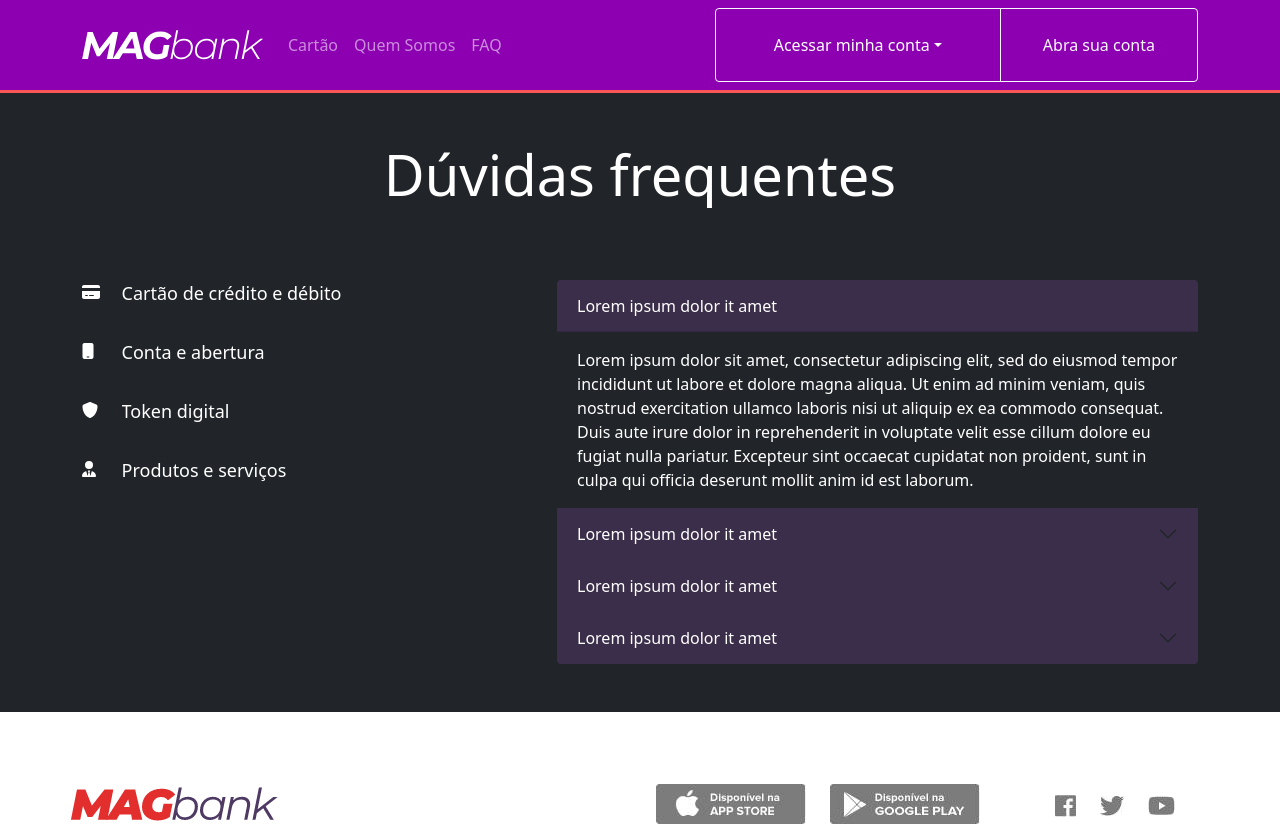
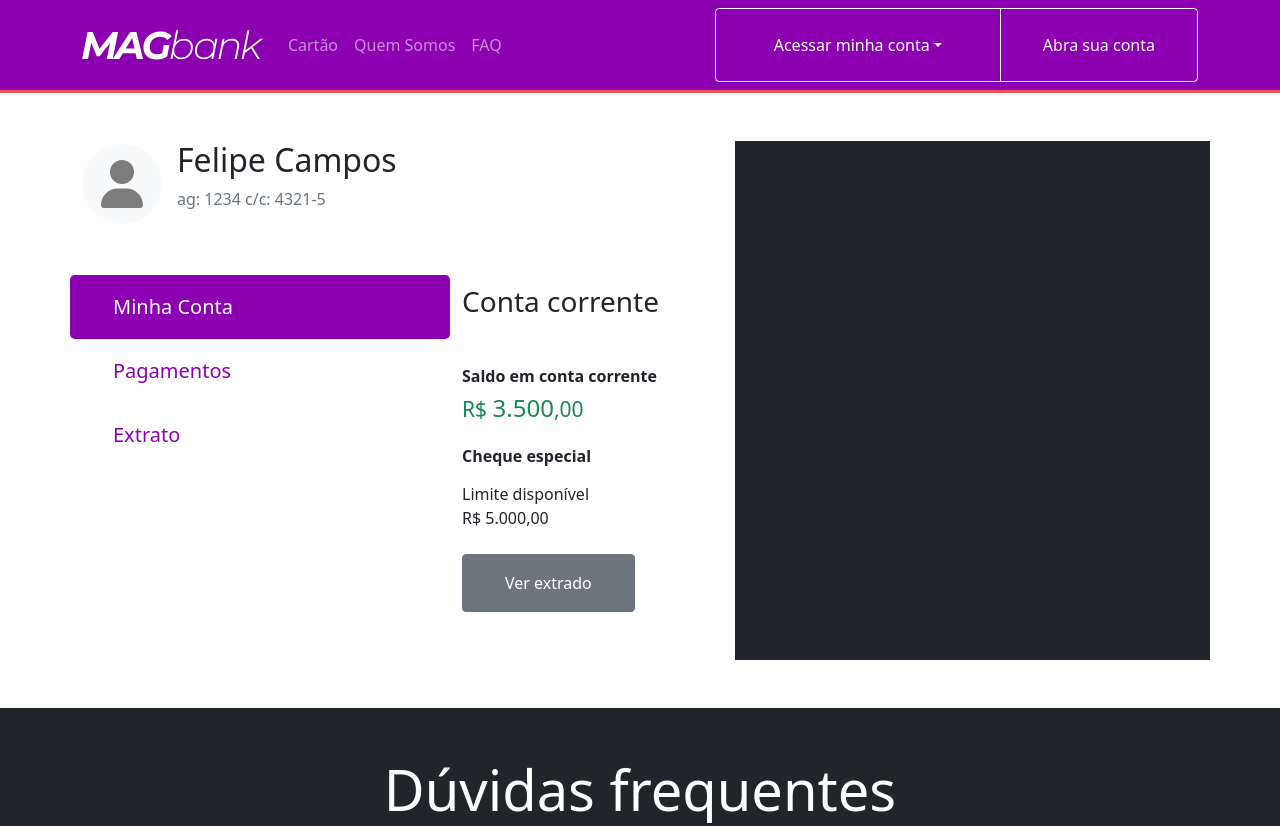
Before and after one commit to Wellyngtonkuhn/megabank, a React (Create React App) app: page /dashboard in a window 1280 px wide. Shown: the top 826 px of the page. Built offline with nearby package versions, Linux system fonts and the light colour scheme.

Commit message:
Estilizanado o dashboard

```diff
--- a/src/App.js
+++ b/src/App.js
@@ -6,7 +6,8 @@ import "./App.scss"
 import Navbar from "./componentes/navbar/Navbar";
 
 import Home from "./views/Home";
-import Login from './views/Login'
+import Login from './views/Login';
+import DashBoard from "./views/Dashboard";
 
 import Footer from "./componentes/footer/Footer";
 import AccountModal from "./componentes/modal/AccountModal";
@@ -26,6 +27,7 @@ function App() {
       <Routes>
         <Route path="/" element={<Home handleClick={() => setShowModal(true)} />} />
         <Route path="/login" element={<Login />} />
+        <Route path="/dashboard" element={<DashBoard />} />
       </Routes>
 
       <Footer />
--- /dev/null
+++ b/src/views/Dashboard.js
@@ -0,0 +1,64 @@
+
+
+import { Container, Row, Col, Button } from "react-bootstrap"
+import { FontAwesomeIcon } from "@fortawesome/react-fontawesome"
+import { faCircle, faUser } from "@fortawesome/free-solid-svg-icons"
+
+import './scss/Dashboard.scss'
+
+export default function DashBoard(){
+
+
+    return(
+        <>
+        <Container className='py-5 dashboard'>
+            <Row>
+                <Col xs={12} lg={4}>
+                    <Row className='align-items-center mb-5'>
+                        <Col xs={3}>
+                            <span className="user-avatar">
+                                <FontAwesomeIcon className='icon-circle' icon={faCircle} size='5x'/>
+                                <FontAwesomeIcon className='icon-user' icon={faUser} size='3x' />
+                            </span>
+                        </Col>
+                        <Col xs={9}>
+                            <h2 className="user-name">Felipe Campos</h2>
+                            <p className="text-muted">ag: 1234 c/c: 4321-5</p>
+                        </Col>
+                    </Row>
+                    <Row >
+                        <Button className="dashboard-button active" variant="link" size="lg">
+                            Minha Conta
+                        </Button>
+                        <Button className="dashboard-button" variant="link" size="lg">
+                            Pagamentos
+                        </Button>
+                        <Button className="dashboard-button" variant="link" size="lg">
+                            Extrato
+                        </Button>
+                    </Row>
+
+                </Col>
+
+                <Col xs={12} lg={3} className='my-lg-5 pt-lg-5'>
+                    <h3 className="user-content my-5">Conta corrente</h3>
+                    <h6 className="user-content">
+                        <b>Saldo em conta corrente</b>
+                    </h6>
+                    <h4 className="user-content mb-4 text-success">
+                        <small>R$ </small>3.500<small>,00</small>
+                    </h4>
+                    <h6 className="user-content my-3">
+                        <b>Cheque especial</b>
+                    </h6>
+                    <p className="mb-0">Limite disponível</p>
+                    <p className="mb-4">R$ 5.000,00</p>
+                    <Button variant="secondary">Ver extrado</Button>
+                </Col>
+
+                <Col className="bg-dark" xs={12} lg={5}></Col>
+            </Row>
+        </Container>
+        </>
+    )
+}
--- a/src/views/Login.js
+++ b/src/views/Login.js
@@ -16,20 +16,26 @@ export default function Login(){
           <div className="login-container">
             <Row>
               <Col className="text-center text-light">
-                <Image src={logo} alt="logo magbank" className='mb-5' />
+                <Image src={logo} alt="logo magbank" className="mb-5" />
                 <Form>
                   <Form.Group className="mb-3" controlId="formBasicEmail">
-                    <Form.Label>Número da Conta</Form.Label>
+                    <Form.Label className='lead'>
+                      <b>Número da Conta</b>
+                    </Form.Label>
                     <Form.Control type="number" />
                   </Form.Group>
 
                   <Form.Group className="mb-3" controlId="formBasicPassword">
-                    <Form.Label>Senha</Form.Label>
+                    <Form.Label className='lead'>
+                      <b>Senha</b>
+                    </Form.Label>
                     <Form.Control type="password" />
                   </Form.Group>
-                  <Button variant="success" type="submit">
-                    Criar Conta
-                  </Button>
+                  <Link to='/dashboard'>
+                    <Button className='mt-3' variant="success" type="submit">
+                      Criar Conta
+                    </Button>
+                  </Link>
                 </Form>
               </Col>
             </Row>
--- /dev/null
+++ b/src/views/scss/Dashboard.scss
@@ -0,0 +1,45 @@
+@import '../../variables';
+
+
+.user-avatar{
+    position: relative;
+}
+
+.icon-user{
+    position: absolute;
+    top: 50%;
+    left: 50%;
+    transform: translate(-50%, -100%);
+    color: #7c7c7c;
+}
+
+.icon-circle{
+    color: #f8f9fa;
+}
+
+.svg-inline--fa{
+    vertical-align: none;
+}
+
+.user-name{
+    overflow-y: hidden ;
+}
+
+.btn{
+    text-align: left;
+}
+
+.dashboard-button{
+    color: $color-primary;
+    text-decoration: none;
+}
+
+.dashboard-button:hover, .active {
+    color: #fff;
+    background-color: $color-primary;
+    text-decoration: none;
+}
+
+.user-content{
+    overflow-y: hidden;
+}
```
